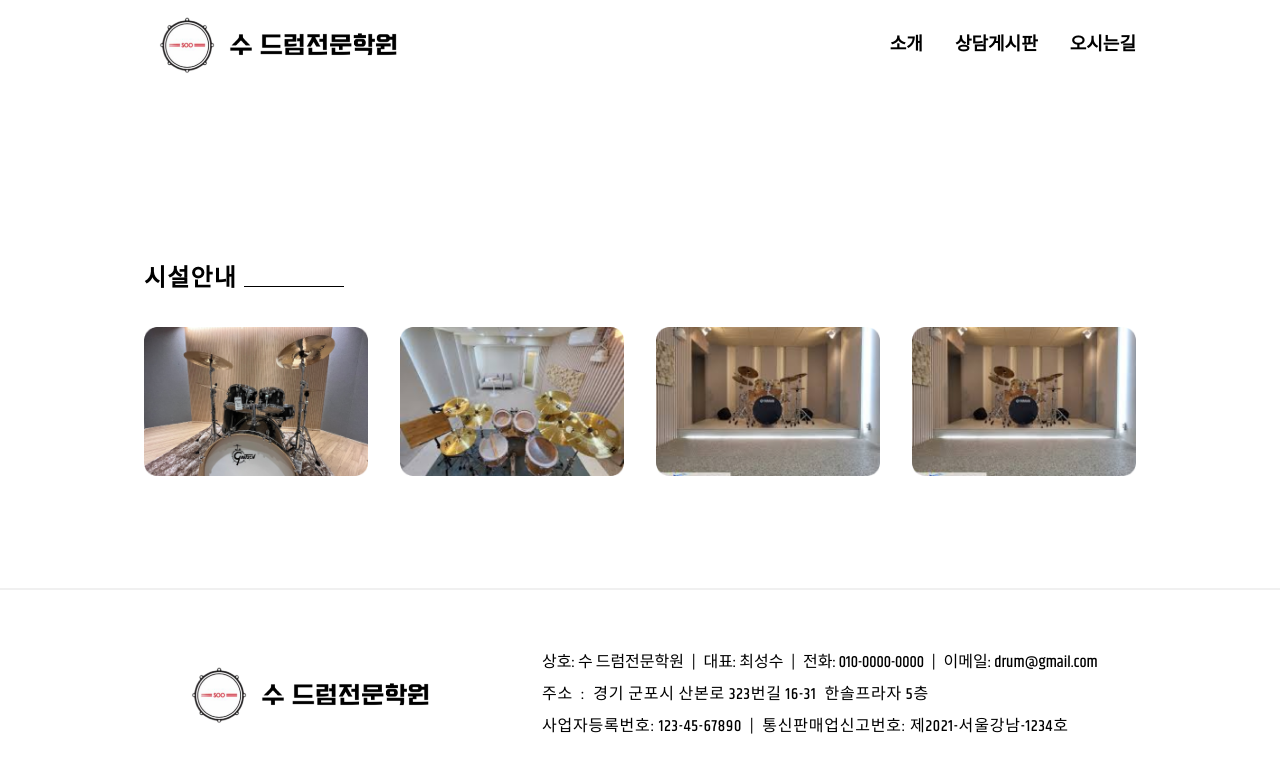
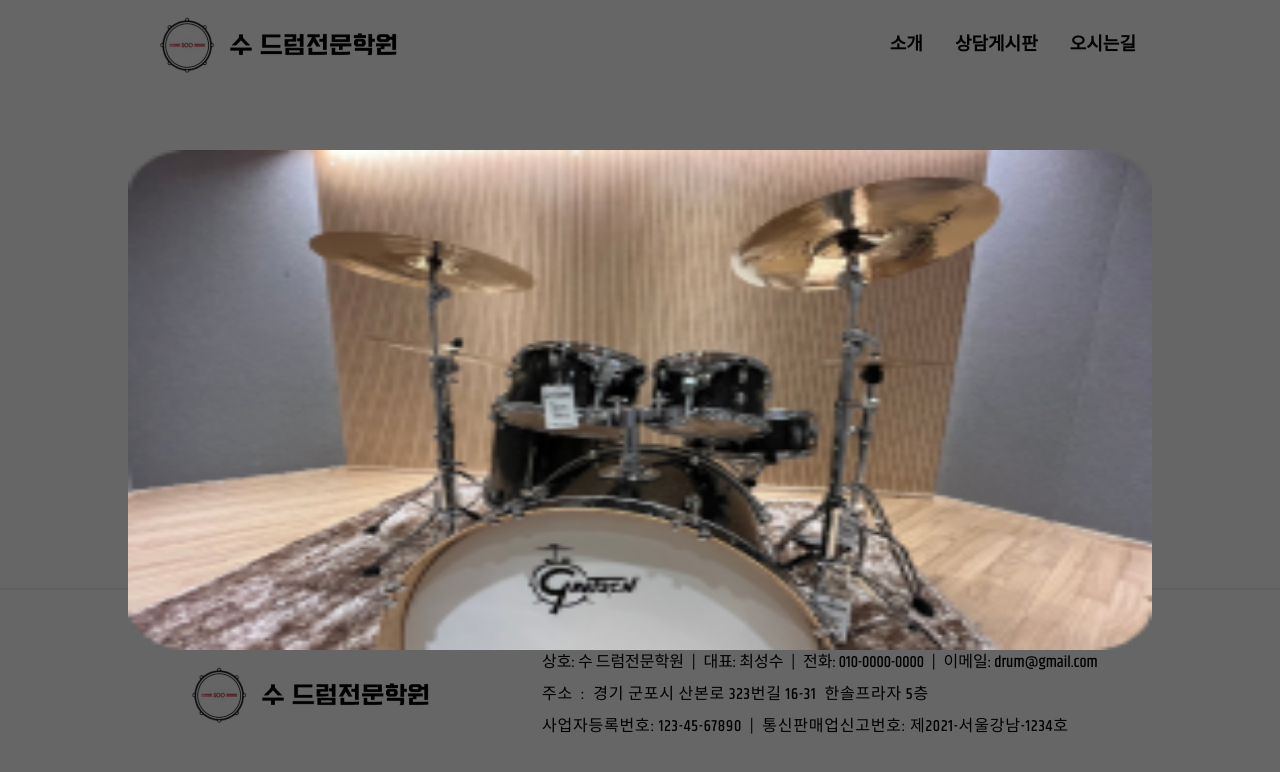
Before and after one commit to artinfokorea/soo-s-drum-village, a Next.js app: page / in a window 1280 px wide. Both pictures are taken after a click on the button 256 px from the left and 1862 px from the top of the page. Shown: the part 1461-2233 px from the top of the page. Built offline with nearby package versions, Linux system fonts and the light colour scheme.

Commit message:
Upt. faclityDialog add

```diff
--- /dev/null
+++ b/components/dialog/FacilityDialog.tsx
@@ -0,0 +1,35 @@
+import { Dialog, DialogPanel } from "@headlessui/react";
+import Image from "next/image";
+import React from "react";
+import { Facility } from "@/types";
+
+interface FacilityDialogProps {
+  seletedFacility: Facility;
+  close: () => void;
+}
+
+const FacilityDialog = ({ seletedFacility, close }: FacilityDialogProps) => {
+  console.log(seletedFacility);
+
+  return (
+    <Dialog open={!!seletedFacility} onClose={close} className="relative z-50">
+      <div className="fixed inset-0 bg-black/60" aria-hidden="true" />
+      <div className="fixed inset-0 flex w-screen items-center justify-center p-4">
+        <DialogPanel className="w-full max-w-5xl">
+          <div className="relative h-[300px] md:h-[500px] max-w-5xl rounded-lg">
+            <Image
+              src={seletedFacility?.src as string}
+              alt="facility image"
+              fill
+              quality={100}
+              className="rounded-lg"
+              sizes="(max-width: 1024px) 100vw, 1024px"
+            />
+          </div>
+        </DialogPanel>
+      </div>
+    </Dialog>
+  );
+};
+
+export default FacilityDialog;
--- a/components/main/FacilityCard.tsx
+++ b/components/main/FacilityCard.tsx
@@ -1,15 +1,20 @@
+import { Facility } from "@/types";
 import Image from "next/image";
 import React from "react";
 
 interface FacilityCardProps {
-  src: string;
+  facility: { id: number; src: string };
+  seleteFacility: (facility: Facility) => void;
 }
 
-const FacilityCard = ({ src }: FacilityCardProps) => {
+const FacilityCard = ({ facility, seleteFacility }: FacilityCardProps) => {
   return (
-    <button className="w-40 flex-shrink-0 sm:flex-1 aspect-[3/2] relative">
+    <button
+      className="w-40 flex-shrink-0 sm:flex-1 aspect-[3/2] relative"
+      onClick={() => seleteFacility(facility)}
+    >
       <Image
-        src={src}
+        src={facility.src}
         alt="facility_image"
         fill
         sizes="(max-width: 768px) 100px 180px, (max-width: 1200px) 200px, 200px"
--- a/components/main/FacilityInfo.tsx
+++ b/components/main/FacilityInfo.tsx
@@ -1,20 +1,46 @@
-import React from "react";
+"use client";
+
+import React, { useState } from "react";
 import FacilityCard from "./FacilityCard";
+import FacilityDialog from "../dialog/FacilityDialog";
+import { Facility } from "@/types";
+
+export const facilityList = [
+  { id: 1, src: "/img/facility_1.png" },
+  { id: 2, src: "/img/facility_2.png" },
+  { id: 3, src: "/img/facility_3.png" },
+  { id: 4, src: "/img/facility_3.png" },
+];
 
 const FacilityInfo = () => {
+  const [seletedFacility, setSelectedFacility] = useState<Facility | null>();
+
+  const seleteFacility = (facility: Facility) => setSelectedFacility(facility);
+
   return (
+    <>
       <section className="max-w-screen-lg mx-auto py-6 md:py-20 px-4">
         <div className="flex relative">
           <h3 className="text-2xl font-bold tracking-wider">시설안내</h3>
           <div className="border-black border-b w-16 md:w-[100px] absolute bottom-2 left-[100px]" />
         </div>
         <div className="flex my-8 gap-8 overflow-x-auto scrollbar-hide">
-        <FacilityCard src="/img/facility_1.png" />
-        <FacilityCard src="/img/facility_2.png" />
-        <FacilityCard src="/img/facility_3.png" />
-        <FacilityCard src="/img/facility_3.png" />
+          {facilityList.map((facility) => (
+            <FacilityCard
+              key={facility.id}
+              facility={facility}
+              seleteFacility={seleteFacility}
+            />
+          ))}
         </div>
       </section>
+      {seletedFacility && (
+        <FacilityDialog
+          seletedFacility={seletedFacility}
+          close={() => setSelectedFacility(null)}
+        />
+      )}
+    </>
   );
 };
 
--- /dev/null
+++ b/types/index.ts
@@ -0,0 +1,4 @@
+export interface Facility {
+  id: number;
+  src: string;
+}
```
Also changed, not shown: package.json (+6 -4 lines), 1 other file (tests, documents, lock files or other folders). Lines whose indentation alone changed are shown as unchanged.
